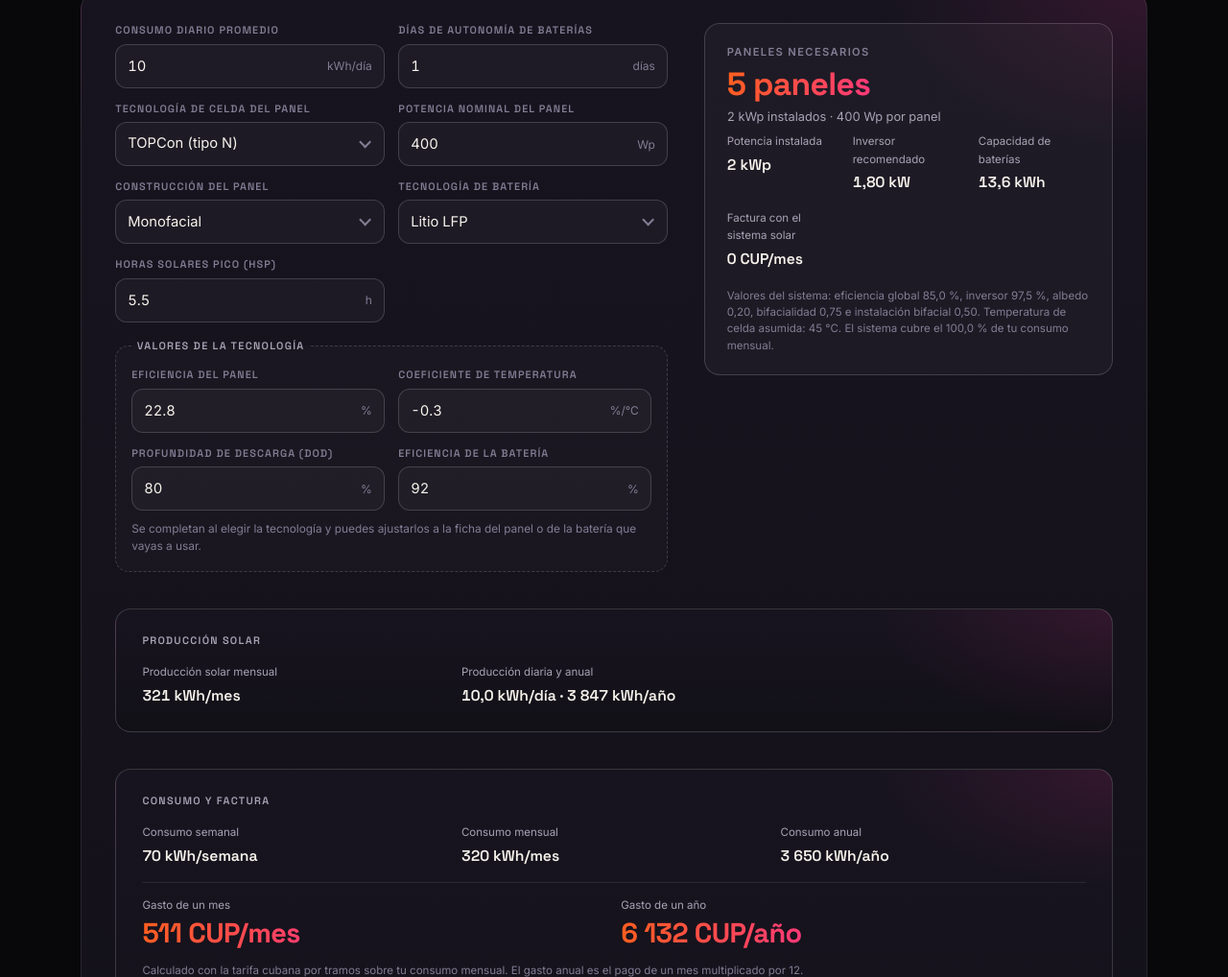
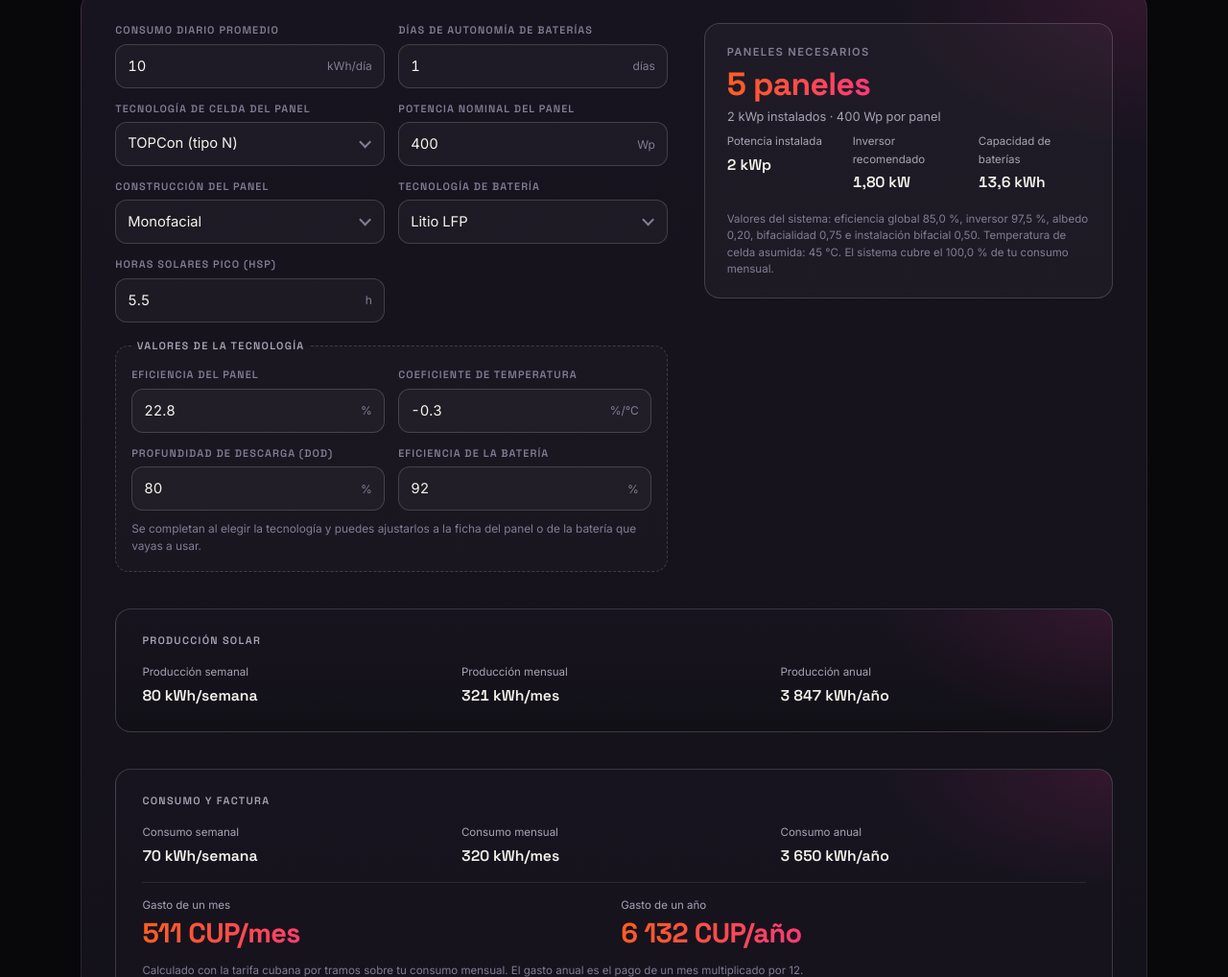
Before and after one commit to maicolalmaralestamayo/SolarTwin, a plain HTML site: page index.html in a window 1280 px wide. Shown: the part 5376-6394 px from the top of the page at 96% size. Drawn offline with Linux system fonts and the light colour scheme.

Commit message:
Mostrar la producción en semana, mes y año y quitar la factura con el sistema solar
La producción queda en tres columnas como el consumo, y se elimina la línea
de factura con el sistema del panel de resultados.

Generated with Codebuff 🤖
Co-Authored-By: Codebuff <noreply@codebuff.com>

```diff
--- a/index.html
+++ b/index.html
@@ -1096,10 +1096,6 @@
                   <dt>Capacidad de baterías</dt>
                   <dd id="solar-battery-capacity">—</dd>
                 </div>
-                <div>
-                  <dt>Factura con el sistema solar</dt>
-                  <dd id="solar-bill-after">—</dd>
-                </div>
               </dl>
 
               <p class="solar-system" id="solar-system">—</p>
@@ -1109,12 +1105,16 @@
               <p class="solar-energy-kicker">Producción solar</p>
               <dl class="solar-energy-facts">
                 <div>
-                  <dt>Producción solar mensual</dt>
+                  <dt>Producción semanal</dt>
+                  <dd id="solar-production-weekly">—</dd>
+                </div>
+                <div>
+                  <dt>Producción mensual</dt>
                   <dd id="solar-production">—</dd>
                 </div>
                 <div>
-                  <dt>Producción diaria y anual</dt>
-                  <dd id="solar-production-detail">—</dd>
+                  <dt>Producción anual</dt>
+                  <dd id="solar-production-annual">—</dd>
                 </div>
               </dl>
             </div>
--- a/main.js
+++ b/main.js
@@ -584,14 +584,14 @@ if (solarApi && solarForm && solarResult) {
   const arrayEl = out('#solar-array')
   const inverterEl = out('#solar-inverter')
   const batteryEl = out('#solar-battery-capacity')
+  const productionWeeklyEl = out('#solar-production-weekly')
   const productionEl = out('#solar-production')
-  const productionDetailEl = out('#solar-production-detail')
+  const productionAnnualEl = out('#solar-production-annual')
   const consumptionWeeklyEl = out('#solar-consumption-weekly')
   const consumptionEl = out('#solar-consumption')
   const consumptionAnnualEl = out('#solar-consumption-annual')
   const billEl = out('#solar-bill')
   const billAnnualEl = out('#solar-bill-annual')
-  const billAfterEl = out('#solar-bill-after')
   const systemEl = out('#solar-system')
 
   const read = (input) => {
@@ -724,15 +724,15 @@ if (solarApi && solarForm && solarResult) {
     inverterEl.textContent = `${formatNumber(result.inverterKw, 2)} kW`
     batteryEl.textContent = `${formatNumber(result.batteryKwh, 1)} kWh`
 
+    productionWeeklyEl.textContent = `${formatNumber(result.production.weekly)} kWh/semana`
     productionEl.textContent = `${formatNumber(result.production.monthly)} kWh/mes`
-    productionDetailEl.textContent = `${formatNumber(result.production.daily, 1)} kWh/día · ${formatNumber(result.production.annual)} kWh/año`
+    productionAnnualEl.textContent = `${formatNumber(result.production.annual)} kWh/año`
     consumptionWeeklyEl.textContent = `${formatNumber(result.consumption.weekly)} kWh/semana`
     consumptionEl.textContent = `${formatNumber(result.consumption.monthly)} kWh/mes`
     consumptionAnnualEl.textContent = `${formatNumber(result.consumption.annual)} kWh/año`
 
     billEl.textContent = `${formatNumber(result.bill.current)} CUP/mes`
     billAnnualEl.textContent = `${formatNumber(result.bill.annual)} CUP/año`
-    billAfterEl.textContent = `${formatNumber(result.bill.withSolar)} CUP/mes`
     renderTariff(result.consumption.monthly)
     systemEl.textContent =
       `Valores del sistema: eficiencia global ${pct(derate)}, inversor ${pct(inverterEfficiency)}, ` +
```
